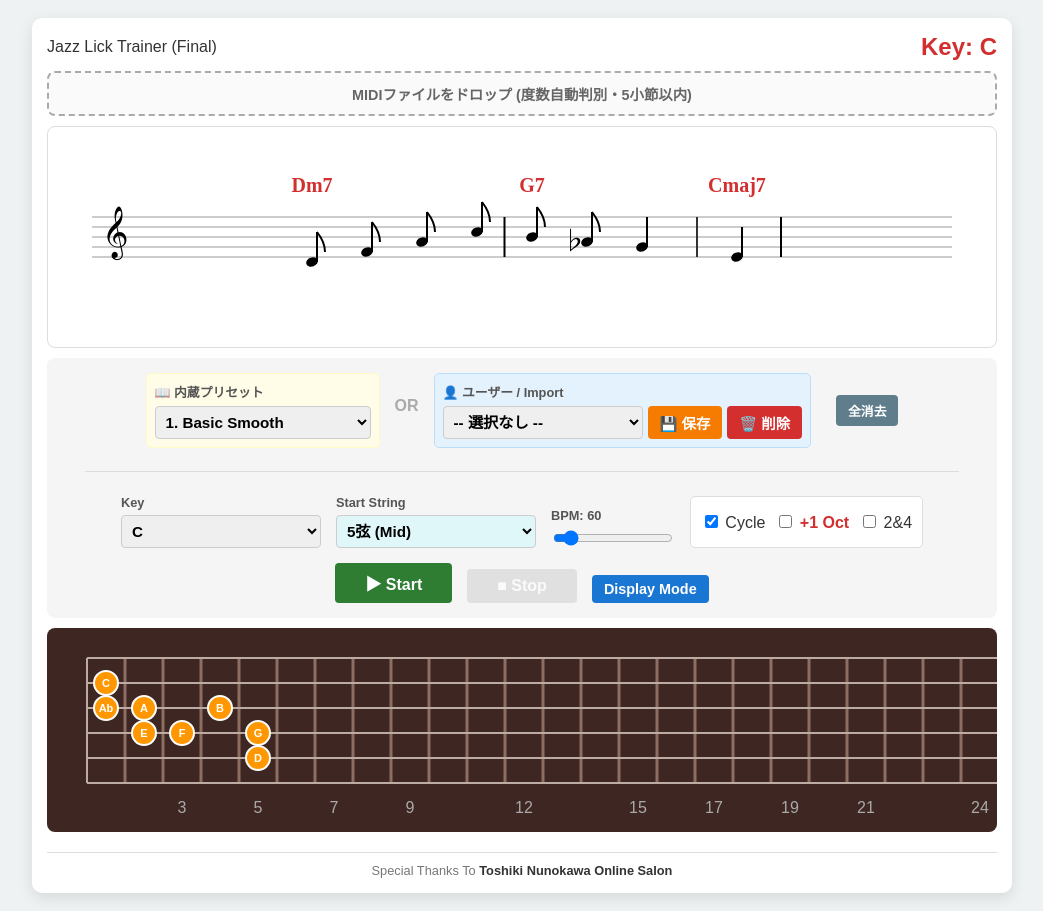
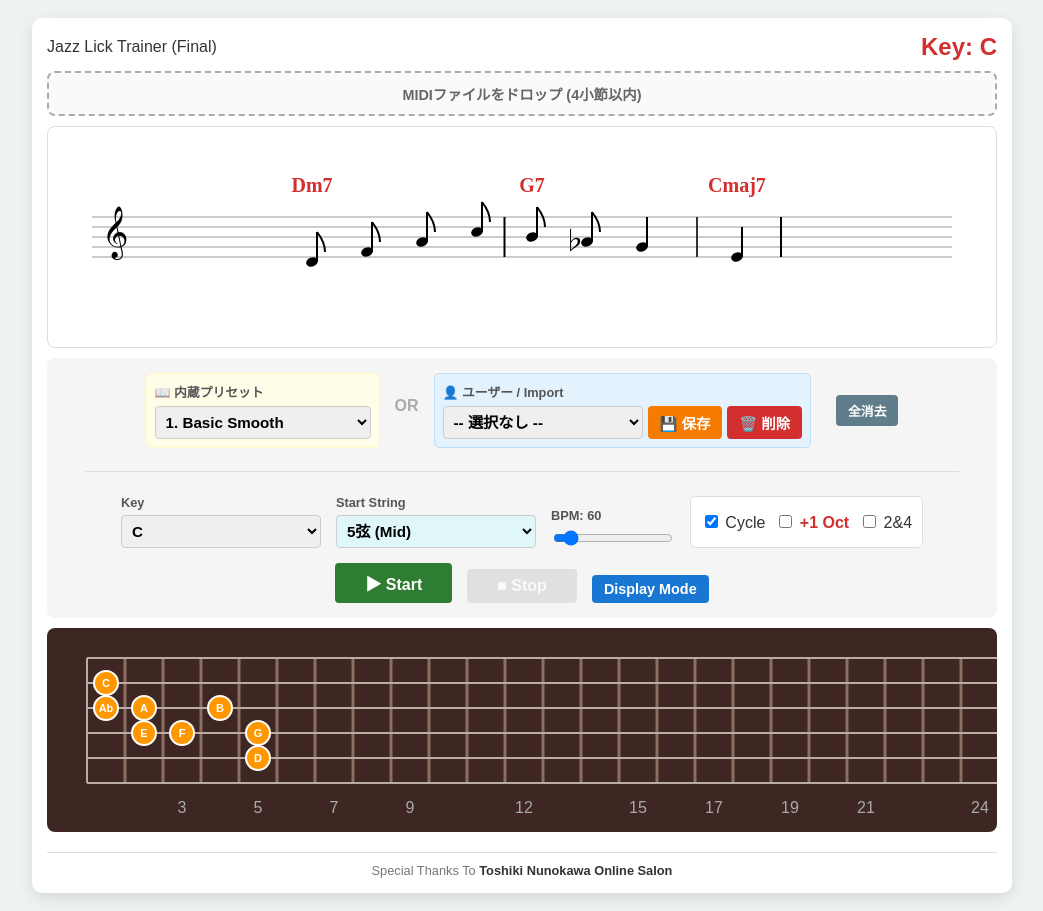
Before and after one commit to music-traning/251master358, a plain HTML site: page index.html in a window 1280 px wide. Shown: the whole page, without its empty margins (118-1161 px from the left). Drawn offline with nearby package versions, Linux system fonts and the light colour scheme.

Commit message:
Add files via upload

```diff
--- a/index.html
+++ b/index.html
@@ -67,7 +67,7 @@
         <div class="key-display" id="currentKeyDisplay">Key: C</div>
     </div>
 
-    <div id="drop-zone">MIDIファイルをドロップ (度数自動判別・5小節以内)</div>
+    <div id="drop-zone">MIDIファイルをドロップ (4小節以内)</div>
     <div id="notation-container"></div>
 
     <div class="control-panel">
```
